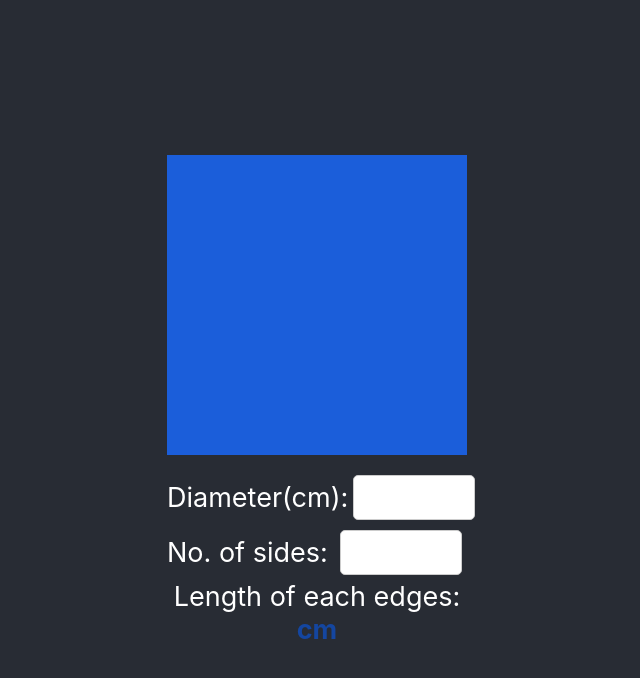
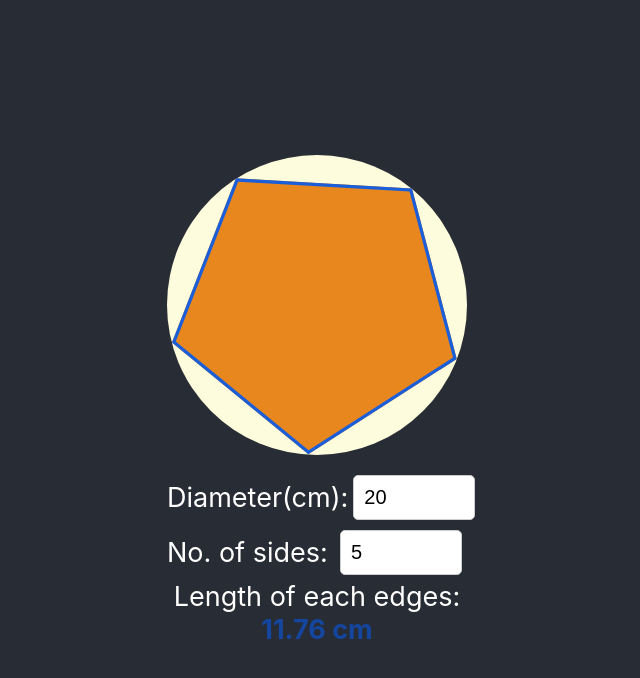
Before and after one commit to richardhsueh/angle-calculator, a React (Create React App) app: page / in a window 1280 px wide. Shown: the top 678 px of the page, without its empty margins (323-963 px from the left). Built offline with nearby package versions, Linux system fonts and the light colour scheme.

Commit message:
set default value

```diff
--- a/src/App.js
+++ b/src/App.js
@@ -2,8 +2,8 @@ import React from "react";
 import "./App.css";
 
 function App() {
-  const [diameter, setDiameter] = React.useState();
-  const [numOfSections, setNumOfSections] = React.useState();
+  const [diameter, setDiameter] = React.useState(20);
+  const [numOfSections, setNumOfSections] = React.useState(5);
   const [displacement, setDisplacement] = React.useState();
   const [clipPath, setClipPath] = React.useState();
   const [borderClipPath, setBorderClipPath] = React.useState();
```
